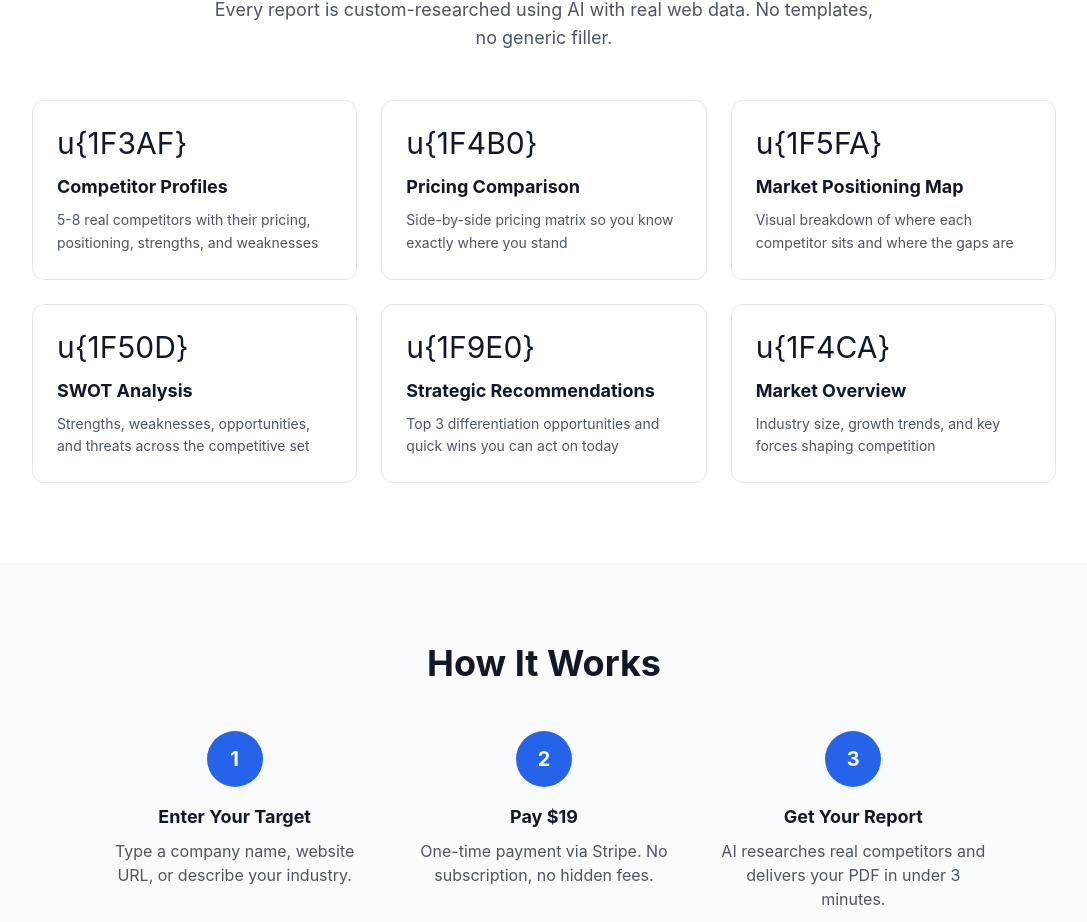
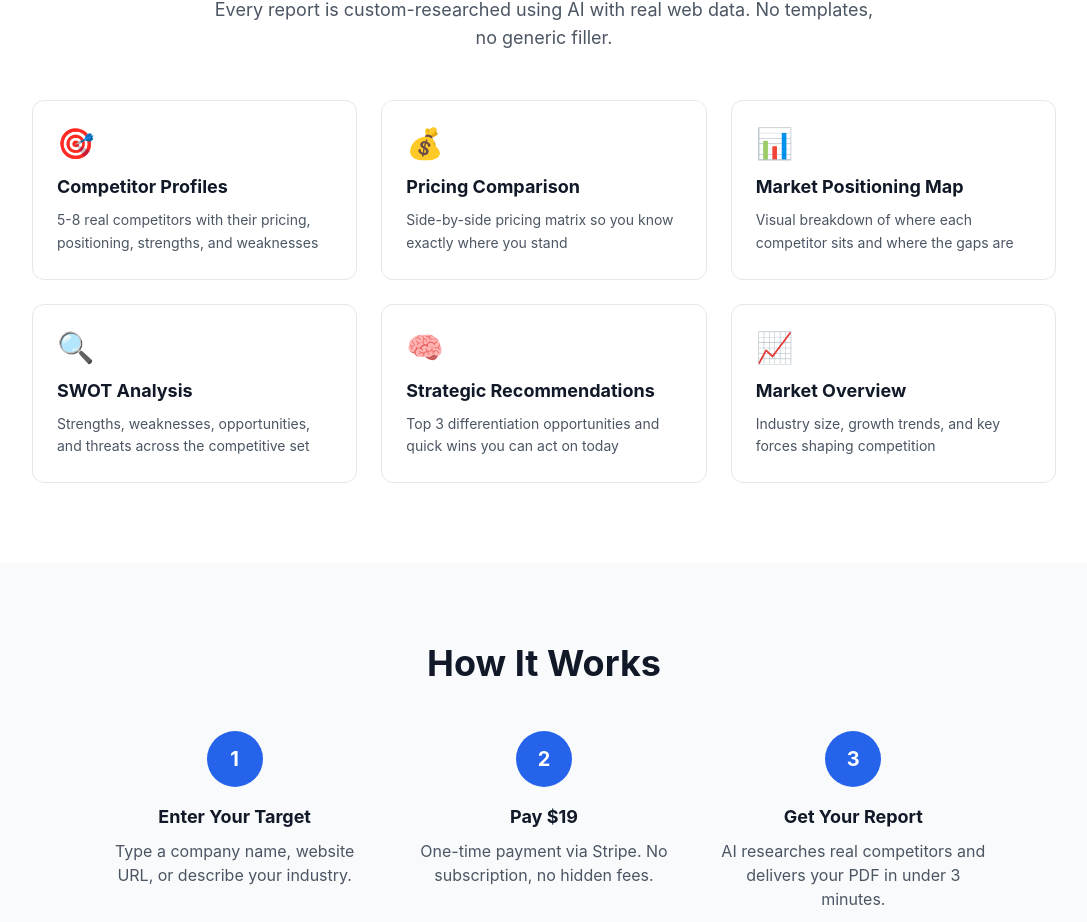
Before and after one commit to eadrianene-code/bizplangenius, a Next.js app in the folder bizplanai/: page /spy in a window 1280 px wide. Shown: the part 1075-1997 px from the top of the page, without its empty margins (96-1183 px from the left). Built offline with nearby package versions, Linux system fonts and the light colour scheme.

Commit message:
Update page.tsx

```diff
--- a/bizplanai/src/app/spy/page.tsx
+++ b/bizplanai/src/app/spy/page.tsx
@@ -11,12 +11,12 @@ const INDUSTRIES = [
 ];
 
 const REPORT_SECTIONS = [
-  { icon: 'u{1F3AF}', title: 'Competitor Profiles', desc: '5-8 real competitors with their pricing, positioning, strengths, and weaknesses' },
-  { icon: 'u{1F4B0}', title: 'Pricing Comparison', desc: 'Side-by-side pricing matrix so you know exactly where you stand' },
-  { icon: 'u{1F5FA}', title: 'Market Positioning Map', desc: 'Visual breakdown of where each competitor sits and where the gaps are' },
-  { icon: 'u{1F50D}', title: 'SWOT Analysis', desc: 'Strengths, weaknesses, opportunities, and threats across the competitive set' },
-  { icon: 'u{1F9E0}', title: 'Strategic Recommendations', desc: 'Top 3 differentiation opportunities and quick wins you can act on today' },
-  { icon: 'u{1F4CA}', title: 'Market Overview', desc: 'Industry size, growth trends, and key forces shaping competition' },
+  { icon: '🎯', title: 'Competitor Profiles', desc: '5-8 real competitors with their pricing, positioning, strengths, and weaknesses' },
+  { icon: '💰', title: 'Pricing Comparison', desc: 'Side-by-side pricing matrix so you know exactly where you stand' },
+  { icon: '📊', title: 'Market Positioning Map', desc: 'Visual breakdown of where each competitor sits and where the gaps are' },
+  { icon: '🔍', title: 'SWOT Analysis', desc: 'Strengths, weaknesses, opportunities, and threats across the competitive set' },
+  { icon: '🧠', title: 'Strategic Recommendations', desc: 'Top 3 differentiation opportunities and quick wins you can act on today' },
+  { icon: '📈', title: 'Market Overview', desc: 'Industry size, growth trends, and key forces shaping competition' },
 ];
 
 function Header() {
```
